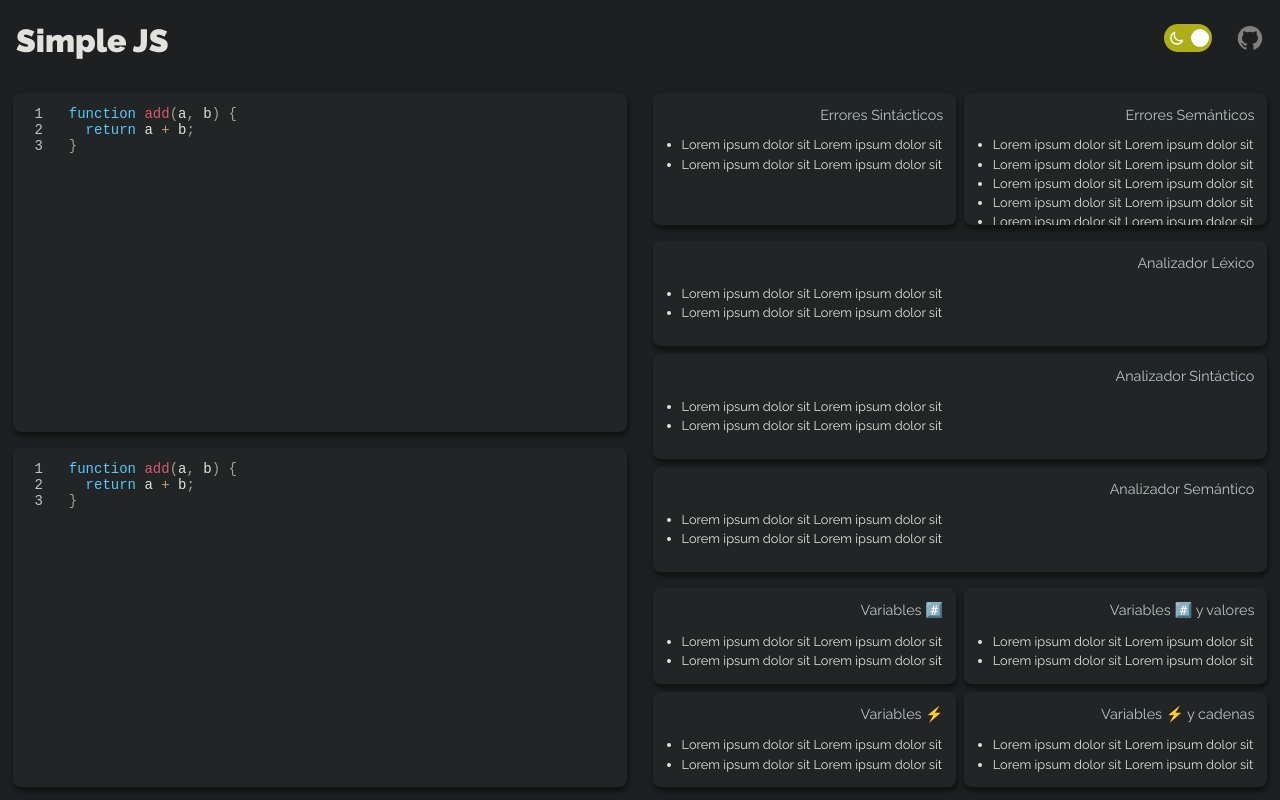
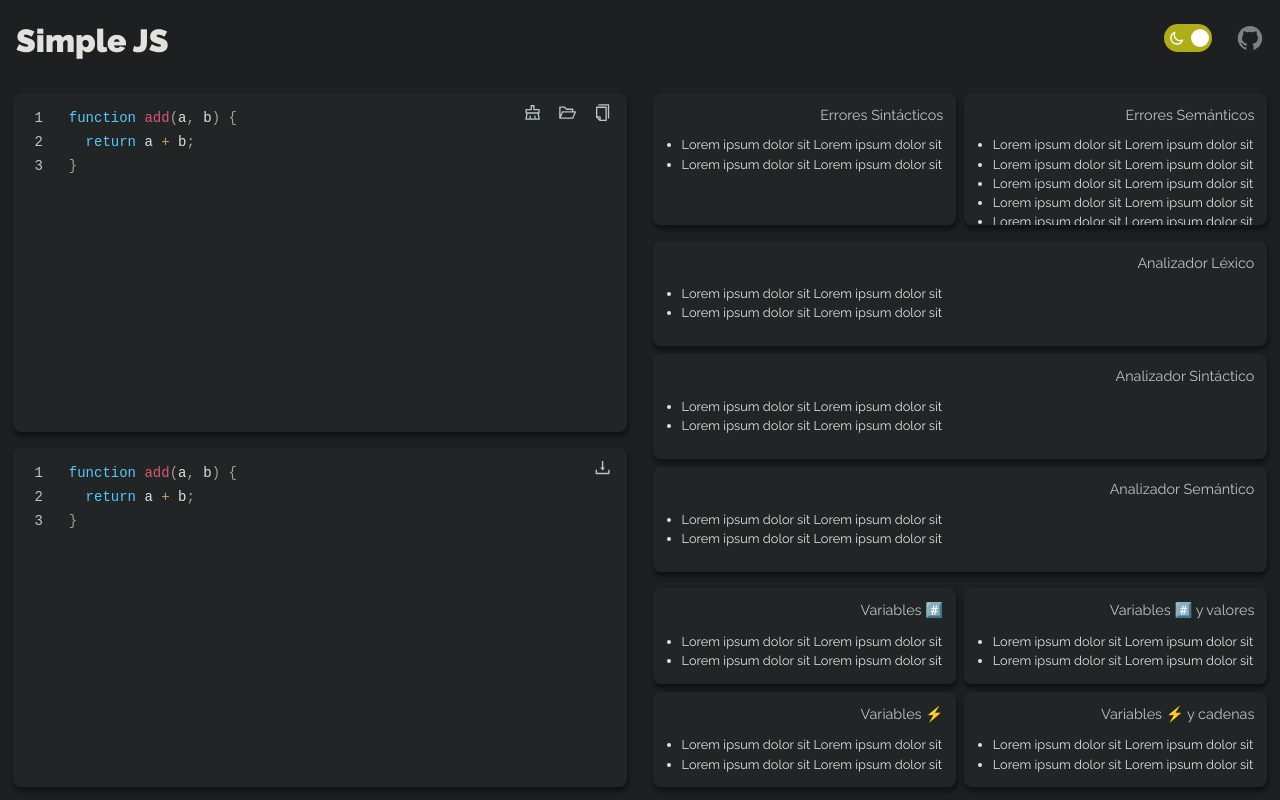
Before and after one commit to jeanchirinos/simple-js, a React (Create React App) app: page / in a window 1280 px wide. Built offline with nearby package versions, Linux system fonts and the light colour scheme.

Commit message:
some actions buttons added

```diff
--- /dev/null
+++ b/src/components/Atoms/ClearCodeButton.jsx
@@ -0,0 +1,10 @@
+import { AiOutlineClear } from 'react-icons/ai';
+
+export default function ClearCodeButton({ setCode, setCompiledCode }) {
+  function handleClick() {
+    setCode('');
+    setCompiledCode('');
+  }
+
+  return <AiOutlineClear title="Borra el código 🧹" onClick={handleClick} />;
+}
--- a/src/components/Atoms/CodeEditor.jsx
+++ b/src/components/Atoms/CodeEditor.jsx
@@ -59,6 +59,7 @@ export const S_EDITOR = styled(Editor)(
     font-family: 'Fira code', 'Fira Mono', monospace;
     font-size: 14px;
     counter-reset: line;
+    line-height: 1.5rem;
 
     .editorLineNumber {
       color: ${theme.font_light};
--- /dev/null
+++ b/src/components/Atoms/CopyButton.jsx
@@ -0,0 +1,10 @@
+import { AiOutlineCopy } from 'react-icons/ai';
+
+export default function CopyButton({ code }) {
+  return (
+    <AiOutlineCopy
+      onClick={() => navigator.clipboard.writeText(code)}
+      title="Copia el código ✂️"
+    />
+  );
+}
--- /dev/null
+++ b/src/components/Atoms/DownloadButton.jsx
@@ -0,0 +1,13 @@
+import { AiOutlineDownload } from 'react-icons/ai';
+
+export default function DownloadButton({ code }) {
+  return (
+    <a
+      href={`data:text/plain;charset=utf-8,${encodeURI(code)}`}
+      download="archivo-comp.js"
+      title="Descarga el código 🔻"
+    >
+      <AiOutlineDownload />
+    </a>
+  );
+}
--- /dev/null
+++ b/src/components/Atoms/OpenFileButton.jsx
@@ -0,0 +1,40 @@
+import { AiOutlineFolderOpen } from 'react-icons/ai';
+
+export default function OpenFileButton({ setCode, setCompiledCode }) {
+  function uploadFile(e) {
+    const file = e.target.files[0];
+
+    if (!file) return;
+
+    const reader = new FileReader();
+
+    reader.onload = e => {
+      const fileContent = e.target.result;
+      const lines = fileContent.split(/\r\n|\n/);
+      setCode(lines.join('\n'));
+      setCompiledCode(lines.join('\n'));
+    };
+
+    reader.onerror = e => alert(e.target.error.name);
+
+    reader.readAsText(file);
+  }
+
+  function handleClick() {
+    document.getElementById('inputFile').value = null;
+    document.getElementById('inputFile').click();
+  }
+
+  return (
+    <>
+      <input
+        type="file"
+        id="inputFile"
+        hidden
+        accept=".js, .txt"
+        onChange={uploadFile}
+      />
+      <AiOutlineFolderOpen onClick={handleClick} title="Abre un archivo 📄" />
+    </>
+  );
+}
--- a/src/components/Molecules/CodeSection.jsx
+++ b/src/components/Molecules/CodeSection.jsx
@@ -2,6 +2,10 @@ import { useState } from 'react';
 import styled, { css } from 'styled-components';
 import { BOX, S_SECTION } from '../StyledComponents';
 import CodeEditor from '../Atoms/CodeEditor';
+import DownloadButton from '../Atoms/DownloadButton';
+import OpenFileButton from '../Atoms/OpenFileButton';
+import ClearCodeButton from '../Atoms/ClearCodeButton';
+import CopyButton from '../Atoms/CopyButton';
 
 export default function CodeSection() {
   const [code, setCode] = useState(`function add(a, b) {\n  return a + b;\n}`);
@@ -15,9 +19,13 @@ export default function CodeSection() {
           setCode={setCode}
           setCompiledCode={setCompiledCode}
         />
+        <CopyButton code={code} />
+        <OpenFileButton setCode={setCode} setCompiledCode={setCompiledCode} />
+        <ClearCodeButton setCode={setCode} setCompiledCode={setCompiledCode} />
       </BOX>
       <BOX>
         <CodeEditor code={compiledCode} compiledEditor />
+        <DownloadButton code={code} />
       </BOX>
     </S_CODE_SECTION>
   );
@@ -26,6 +34,7 @@ export default function CodeSection() {
 const S_CODE_SECTION = styled(S_SECTION)(
   ({ theme }) => css`
     height: calc(100vh - 80px);
+    grid-template-rows: 1fr 1fr;
 
     ${BOX}.editor-container {
       outline: 0.5px solid transparent;
@@ -33,6 +42,43 @@ const S_CODE_SECTION = styled(S_SECTION)(
       :focus-within {
         outline: 0.5px solid ${theme.editor_border_focus};
       }
+
+      svg {
+        color: ${theme.font_light};
+        position: absolute;
+        top: 10px;
+        font-size: 1.2rem;
+        transition: transform 0.3s;
+        cursor: pointer;
+
+        :hover {
+          transform: scale(1.2);
+        }
+
+        :first-of-type {
+          right: 15px;
+        }
+
+        :nth-of-type(2) {
+          right: 50px;
+        }
+
+        :last-of-type {
+          right: 85px;
+        }
+      }
+    }
+
+    a {
+      position: absolute;
+      top: 10px;
+      right: 15px;
+      font-size: 1.2rem;
+      transition: transform 0.3s;
+      color: ${theme.font_light};
+      :hover {
+        transform: scale(1.2);
+      }
     }
   `
 );
--- a/src/components/StyledComponents.js
+++ b/src/components/StyledComponents.js
@@ -72,6 +72,7 @@ export const BOX = styled.div(
     border-radius: 8px;
     overflow: auto;
     box-shadow: ${theme.box_shadow};
+    position: relative;
     transition: outline 0.3s, box-shadow 0.3s, background-color 0.3s;
   `
 );
```
